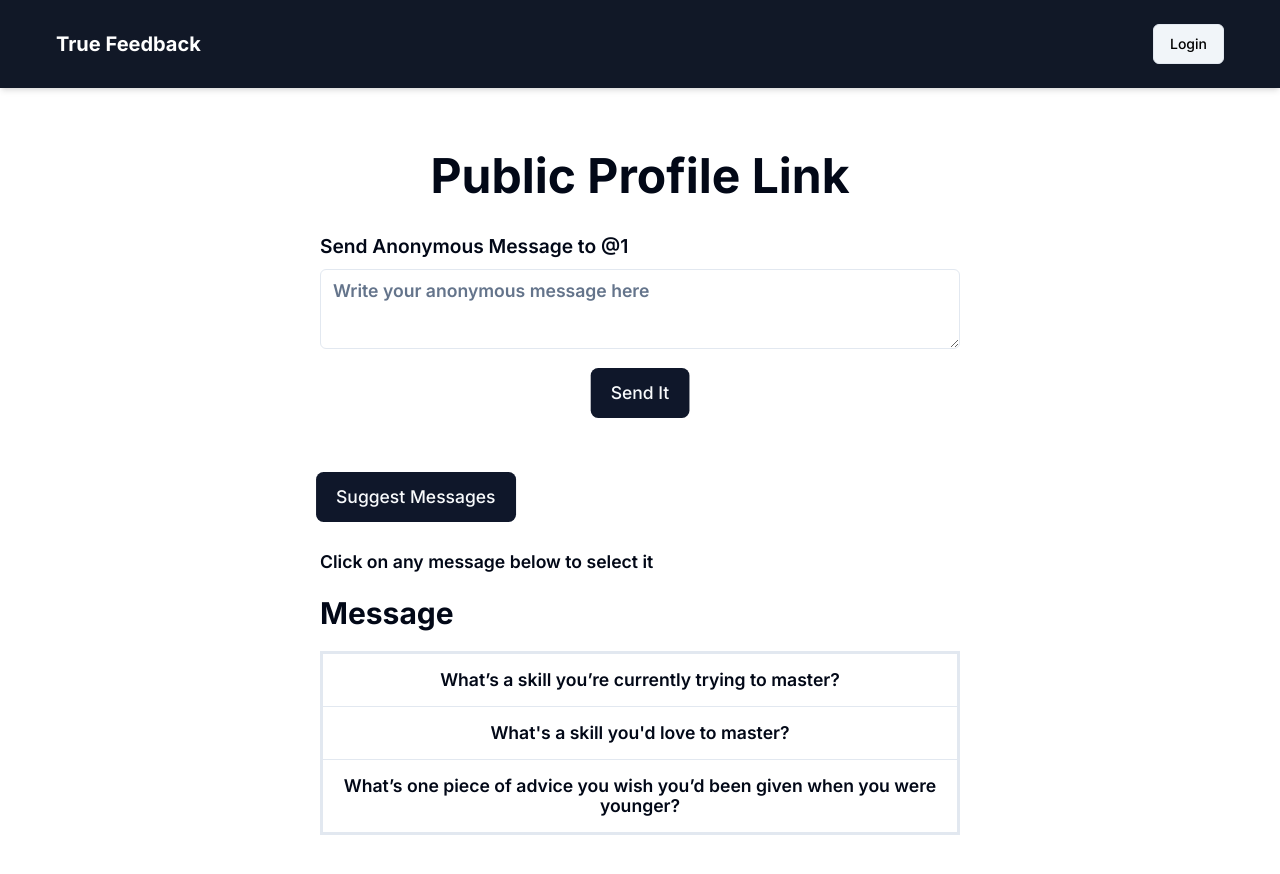
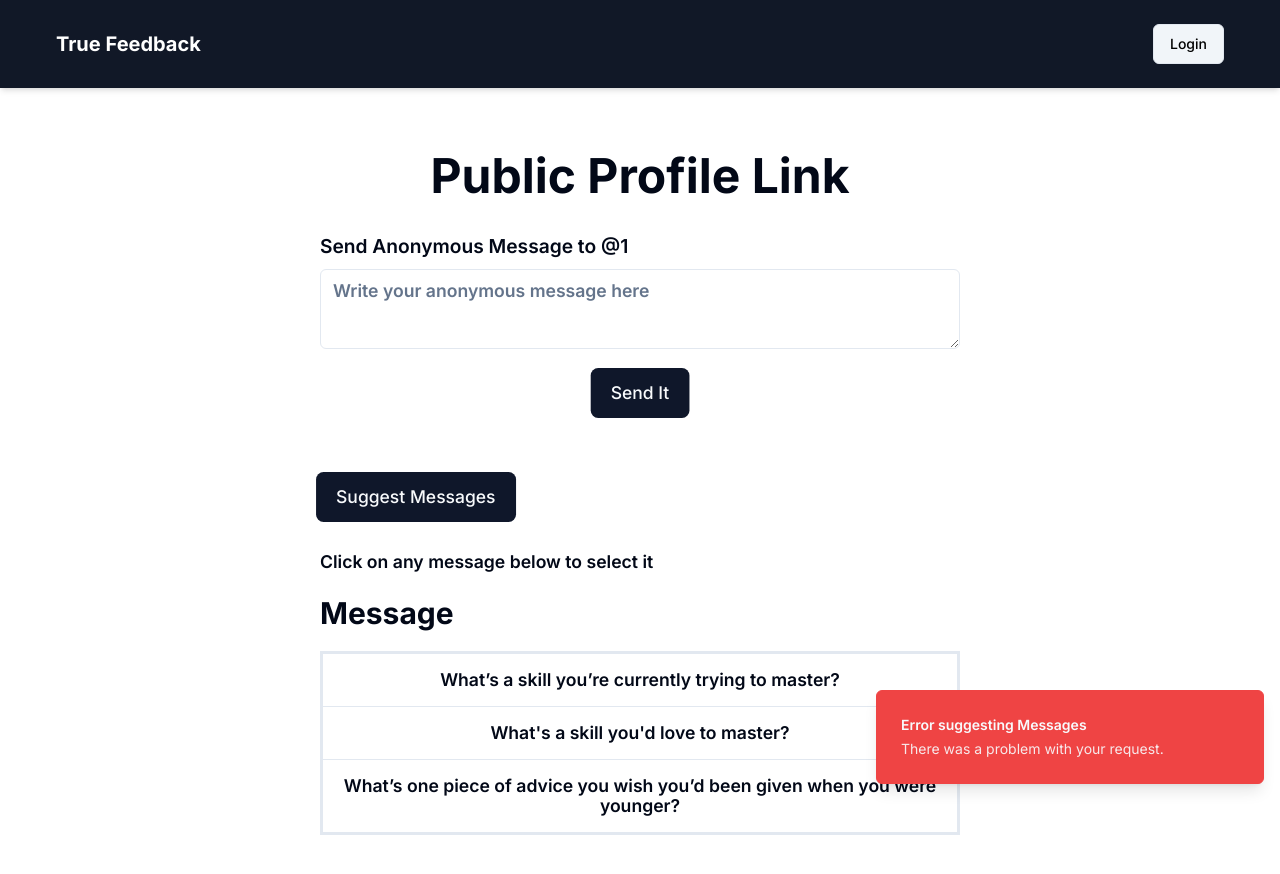
Before and after one commit to chwaleed/True-Feedback-Full-Stack-App, a Next.js app: page /u/1 in a window 1280 px wide. Both pictures are taken after a click on the button "Suggest Messages". Shown: the top 874 px of the page. Built offline with nearby package versions, Linux system fonts and the light colour scheme; no server answers.

Commit message:
adding toast messaage

```diff
--- a/package.json
+++ b/package.json
@@ -16,6 +16,7 @@
     "@radix-ui/react-separator": "^1.1.0",
     "@radix-ui/react-slot": "^1.1.0",
     "@radix-ui/react-switch": "^1.1.0",
+    "@radix-ui/react-toast": "^1.2.1",
     "ai": "^3.1.30",
     "axios": "^1.7.2",
     "bcryptjs": "^2.4.3",
--- a/src/app/(app)/u/[user]/page.js
+++ b/src/app/(app)/u/[user]/page.js
@@ -17,13 +17,14 @@ import { zodResolver } from "@hookform/resolvers/zod";
 import { Textarea } from "@/components/ui/textarea";
 import axios from "axios";
 import { messageSchema } from "@/models/messageSchema";
+import { useToast } from "@/components/ui/use-toast";
 
 function SendMessage() {
   const [suggestMessages, setSuggestMessages] = useState(messages);
   const [loading, setLoading] = useState(false);
   const [suggestLoading, setSuggestLoading] = useState(false);
-  const [errorMsg, setErrorMsg] = useState("");
   const { user: username } = useParams();
+  const { toast } = useToast();
   const form = useForm({
     resolver: zodResolver(messageSchema),
     defaultValues: {
@@ -33,23 +34,36 @@ function SendMessage() {
   const { register, setValue } = form;
   const onSubmit = async (data) => {
     setLoading(true);
-    setErrorMsg("");
     try {
       const response = await axios.post("/api/send-message", {
         username,
         content: data.content,
       });
       if (response.status === 200) {
-        setErrorMsg("Message Sent successfuly");
+        toast({
+          title: "Message send successfully",
+        });
       }
       form.reset();
     } catch (error) {
       if (error.response.status === 403) {
-        setErrorMsg("User is not Accepting Message");
+        toast({
+          variant: "destructive",
+          title: "User is not Accepting Message",
+          description: "User is not accepting messages any more.",
+        });
       } else if (error.response.status === 404) {
-        setErrorMsg("User not Found");
+        toast({
+          variant: "destructive",
+          title: "User not Found!",
+          description: "User does not exsits.",
+        });
       } else {
-        setErrorMsg("Error in sending Message");
+        toast({
+          variant: "destructive",
+          title: "Something Went Wrong",
+          description: "Error in sending Message",
+        });
       }
     } finally {
       setLoading(false);
@@ -66,7 +80,11 @@ function SendMessage() {
       }));
       setSuggestMessages(messages);
     } catch (error) {
-      console.log("Error in suggesting Messages");
+      toast({
+        variant: "destructive",
+        title: "Error suggesting Messages",
+        description: "There was a problem with your request.",
+      });
     } finally {
       setSuggestLoading(false);
     }
@@ -103,17 +121,6 @@ function SendMessage() {
               </FormItem>
             )}
           />
-          {errorMsg && (
-            <p
-              className={` ${
-                errorMsg === "Message Sent successfuly"
-                  ? "text-green-400"
-                  : "text-red-400"
-              } text-sm`}
-            >
-              {errorMsg}
-            </p>
-          )}
           <Button
             className="scale-125 absolute left-[50%] translate-x-[-50%]"
             type="submit"
--- a/src/app/(auth)/sign-up/page.js
+++ b/src/app/(auth)/sign-up/page.js
@@ -17,6 +17,7 @@ import {
 import { Input } from "@/components/ui/input";
 import { Loader2 } from "lucide-react";
 import { Button } from "@/components/ui/button";
+import { useToast } from "@/components/ui/use-toast";
 
 function Page() {
   const [username, setUsername] = useState("");
@@ -25,8 +26,7 @@ function Page() {
   const [isSubmiting, setIsSubmiting] = useState(false);
   const router = useRouter();
   const debounded = useDebounceCallback(setUsername, 300);
-  // const deboundedUsername = useDebounceValue(username, 300);
-
+  const { toast } = useToast();
   // Implementing Zod
   const form = useForm({
     resolver: zodResolver(signUpSchema),
@@ -48,7 +48,6 @@ function Page() {
           );
           setUsernameMessage(respose.data.message);
         } catch (error) {
-          console.log("Error in Checking User");
           setUsernameMessage("Error in checking username");
         } finally {
           setIsloading(false);
@@ -64,7 +63,11 @@ function Page() {
       const respose = await axios.post("/api/sign-up", data);
       router.replace(`/verify/${username}`);
     } catch (error) {
-      console.log("Error in singup");
+      toast({
+        variant: "destructive",
+        title: "Error in SignUp",
+        description: "There was a problem with your request.",
+      });
     } finally {
       setIsSubmiting(false);
     }
--- a/src/app/(auth)/verify/[username]/page.js
+++ b/src/app/(auth)/verify/[username]/page.js
@@ -34,7 +34,6 @@ function Verify() {
       setMessage(error.response.data.message);
     }
   };
-  console.log(message);
   return (
     <div className="flex justify-center bg-gray-800 items-center min-h-screen ">
       <div className="w-full max-md:w-[90%] max-w-md p-8 space-y-8 bg-white rounded-lg shadow-md">
--- a/src/app/layout.js
+++ b/src/app/layout.js
@@ -2,6 +2,7 @@ import { Inter } from "next/font/google";
 import "./globals.css";
 import AuthProvider from "@/contaxt/AuthProvider";
 import Navbar from "@/components/navbar";
+import { Toaster } from "@/components/ui/toaster";
 
 const inter = Inter({ subsets: ["latin"] });
 
@@ -17,6 +18,7 @@ export default function RootLayout({ children }) {
         <body className={inter.className}>
           <Navbar />
           {children}
+          <Toaster />
         </body>
       </AuthProvider>
     </html>
--- /dev/null
+++ b/src/components/ui/toast.jsx
@@ -0,0 +1,83 @@
+"use client";
+import * as React from "react"
+import * as ToastPrimitives from "@radix-ui/react-toast"
+import { cva } from "class-variance-authority";
+import { X } from "lucide-react"
+
+import { cn } from "@/lib/utils"
+
+const ToastProvider = ToastPrimitives.Provider
+
+const ToastViewport = React.forwardRef(({ className, ...props }, ref) => (
+  <ToastPrimitives.Viewport
+    ref={ref}
+    className={cn(
+      "fixed top-0 z-[100] flex max-h-screen w-full flex-col-reverse p-4 sm:bottom-0 sm:right-0 sm:top-auto sm:flex-col md:max-w-[420px]",
+      className
+    )}
+    {...props} />
+))
+ToastViewport.displayName = ToastPrimitives.Viewport.displayName
+
+const toastVariants = cva(
+  "group pointer-events-auto relative flex w-full items-center justify-between space-x-4 overflow-hidden rounded-md border p-6 pr-8 shadow-lg transition-all data-[swipe=cancel]:translate-x-0 data-[swipe=end]:translate-x-[var(--radix-toast-swipe-end-x)] data-[swipe=move]:translate-x-[var(--radix-toast-swipe-move-x)] data-[swipe=move]:transition-none data-[state=open]:animate-in data-[state=closed]:animate-out data-[swipe=end]:animate-out data-[state=closed]:fade-out-80 data-[state=closed]:slide-out-to-right-full data-[state=open]:slide-in-from-top-full data-[state=open]:sm:slide-in-from-bottom-full",
+  {
+    variants: {
+      variant: {
+        default: "border bg-background text-foreground",
+        destructive:
+          "destructive group border-destructive bg-destructive text-destructive-foreground",
+      },
+    },
+    defaultVariants: {
+      variant: "default",
+    },
+  }
+)
+
+const Toast = React.forwardRef(({ className, variant, ...props }, ref) => {
+  return (
+    (<ToastPrimitives.Root
+      ref={ref}
+      className={cn(toastVariants({ variant }), className)}
+      {...props} />)
+  );
+})
+Toast.displayName = ToastPrimitives.Root.displayName
+
+const ToastAction = React.forwardRef(({ className, ...props }, ref) => (
+  <ToastPrimitives.Action
+    ref={ref}
+    className={cn(
+      "inline-flex h-8 shrink-0 items-center justify-center rounded-md border bg-transparent px-3 text-sm font-medium ring-offset-background transition-colors hover:bg-secondary focus:outline-none focus:ring-2 focus:ring-ring focus:ring-offset-2 disabled:pointer-events-none disabled:opacity-50 group-[.destructive]:border-muted/40 group-[.destructive]:hover:border-destructive/30 group-[.destructive]:hover:bg-destructive group-[.destructive]:hover:text-destructive-foreground group-[.destructive]:focus:ring-destructive",
+      className
+    )}
+    {...props} />
+))
+ToastAction.displayName = ToastPrimitives.Action.displayName
+
+const ToastClose = React.forwardRef(({ className, ...props }, ref) => (
+  <ToastPrimitives.Close
+    ref={ref}
+    className={cn(
+      "absolute right-2 top-2 rounded-md p-1 text-foreground/50 opacity-0 transition-opacity hover:text-foreground focus:opacity-100 focus:outline-none focus:ring-2 group-hover:opacity-100 group-[.destructive]:text-red-300 group-[.destructive]:hover:text-red-50 group-[.destructive]:focus:ring-red-400 group-[.destructive]:focus:ring-offset-red-600",
+      className
+    )}
+    toast-close=""
+    {...props}>
+    <X className="h-4 w-4" />
+  </ToastPrimitives.Close>
+))
+ToastClose.displayName = ToastPrimitives.Close.displayName
+
+const ToastTitle = React.forwardRef(({ className, ...props }, ref) => (
+  <ToastPrimitives.Title ref={ref} className={cn("text-sm font-semibold", className)} {...props} />
+))
+ToastTitle.displayName = ToastPrimitives.Title.displayName
+
+const ToastDescription = React.forwardRef(({ className, ...props }, ref) => (
+  <ToastPrimitives.Description ref={ref} className={cn("text-sm opacity-90", className)} {...props} />
+))
+ToastDescription.displayName = ToastPrimitives.Description.displayName
+
+export { ToastProvider, ToastViewport, Toast, ToastTitle, ToastDescription, ToastClose, ToastAction };
--- /dev/null
+++ b/src/components/ui/toaster.jsx
@@ -0,0 +1,35 @@
+"use client"
+
+import {
+  Toast,
+  ToastClose,
+  ToastDescription,
+  ToastProvider,
+  ToastTitle,
+  ToastViewport,
+} from "@/components/ui/toast"
+import { useToast } from "@/components/ui/use-toast"
+
+export function Toaster() {
+  const { toasts } = useToast()
+
+  return (
+    (<ToastProvider>
+      {toasts.map(function ({ id, title, description, action, ...props }) {
+        return (
+          (<Toast key={id} {...props}>
+            <div className="grid gap-1">
+              {title && <ToastTitle>{title}</ToastTitle>}
+              {description && (
+                <ToastDescription>{description}</ToastDescription>
+              )}
+            </div>
+            {action}
+            <ToastClose />
+          </Toast>)
+        );
+      })}
+      <ToastViewport />
+    </ToastProvider>)
+  );
+}
--- /dev/null
+++ b/src/components/ui/use-toast.js
@@ -0,0 +1,155 @@
+"use client";
+// Inspired by react-hot-toast library
+import * as React from "react"
+
+const TOAST_LIMIT = 1
+const TOAST_REMOVE_DELAY = 1000000
+
+const actionTypes = {
+  ADD_TOAST: "ADD_TOAST",
+  UPDATE_TOAST: "UPDATE_TOAST",
+  DISMISS_TOAST: "DISMISS_TOAST",
+  REMOVE_TOAST: "REMOVE_TOAST"
+}
+
+let count = 0
+
+function genId() {
+  count = (count + 1) % Number.MAX_SAFE_INTEGER
+  return count.toString();
+}
+
+const toastTimeouts = new Map()
+
+const addToRemoveQueue = (toastId) => {
+  if (toastTimeouts.has(toastId)) {
+    return
+  }
+
+  const timeout = setTimeout(() => {
+    toastTimeouts.delete(toastId)
+    dispatch({
+      type: "REMOVE_TOAST",
+      toastId: toastId,
+    })
+  }, TOAST_REMOVE_DELAY)
+
+  toastTimeouts.set(toastId, timeout)
+}
+
+export const reducer = (state, action) => {
+  switch (action.type) {
+    case "ADD_TOAST":
+      return {
+        ...state,
+        toasts: [action.toast, ...state.toasts].slice(0, TOAST_LIMIT),
+      };
+
+    case "UPDATE_TOAST":
+      return {
+        ...state,
+        toasts: state.toasts.map((t) =>
+          t.id === action.toast.id ? { ...t, ...action.toast } : t),
+      };
+
+    case "DISMISS_TOAST": {
+      const { toastId } = action
+
+      // ! Side effects ! - This could be extracted into a dismissToast() action,
+      // but I'll keep it here for simplicity
+      if (toastId) {
+        addToRemoveQueue(toastId)
+      } else {
+        state.toasts.forEach((toast) => {
+          addToRemoveQueue(toast.id)
+        })
+      }
+
+      return {
+        ...state,
+        toasts: state.toasts.map((t) =>
+          t.id === toastId || toastId === undefined
+            ? {
+                ...t,
+                open: false,
+              }
+            : t),
+      };
+    }
+    case "REMOVE_TOAST":
+      if (action.toastId === undefined) {
+        return {
+          ...state,
+          toasts: [],
+        }
+      }
+      return {
+        ...state,
+        toasts: state.toasts.filter((t) => t.id !== action.toastId),
+      };
+  }
+}
+
+const listeners = []
+
+let memoryState = { toasts: [] }
+
+function dispatch(action) {
+  memoryState = reducer(memoryState, action)
+  listeners.forEach((listener) => {
+    listener(memoryState)
+  })
+}
+
+function toast({
+  ...props
+}) {
+  const id = genId()
+
+  const update = (props) =>
+    dispatch({
+      type: "UPDATE_TOAST",
+      toast: { ...props, id },
+    })
+  const dismiss = () => dispatch({ type: "DISMISS_TOAST", toastId: id })
+
+  dispatch({
+    type: "ADD_TOAST",
+    toast: {
+      ...props,
+      id,
+      open: true,
+      onOpenChange: (open) => {
+        if (!open) dismiss()
+      },
+    },
+  })
+
+  return {
+    id: id,
+    dismiss,
+    update,
+  }
+}
+
+function useToast() {
+  const [state, setState] = React.useState(memoryState)
+
+  React.useEffect(() => {
+    listeners.push(setState)
+    return () => {
+      const index = listeners.indexOf(setState)
+      if (index > -1) {
+        listeners.splice(index, 1)
+      }
+    };
+  }, [state])
+
+  return {
+    ...state,
+    toast,
+    dismiss: (toastId) => dispatch({ type: "DISMISS_TOAST", toastId }),
+  };
+}
+
+export { useToast, toast }
```
Also changed, not shown: src/app/loading.js (+7 -5 lines), 1 other file (tests, documents, lock files or other folders).
